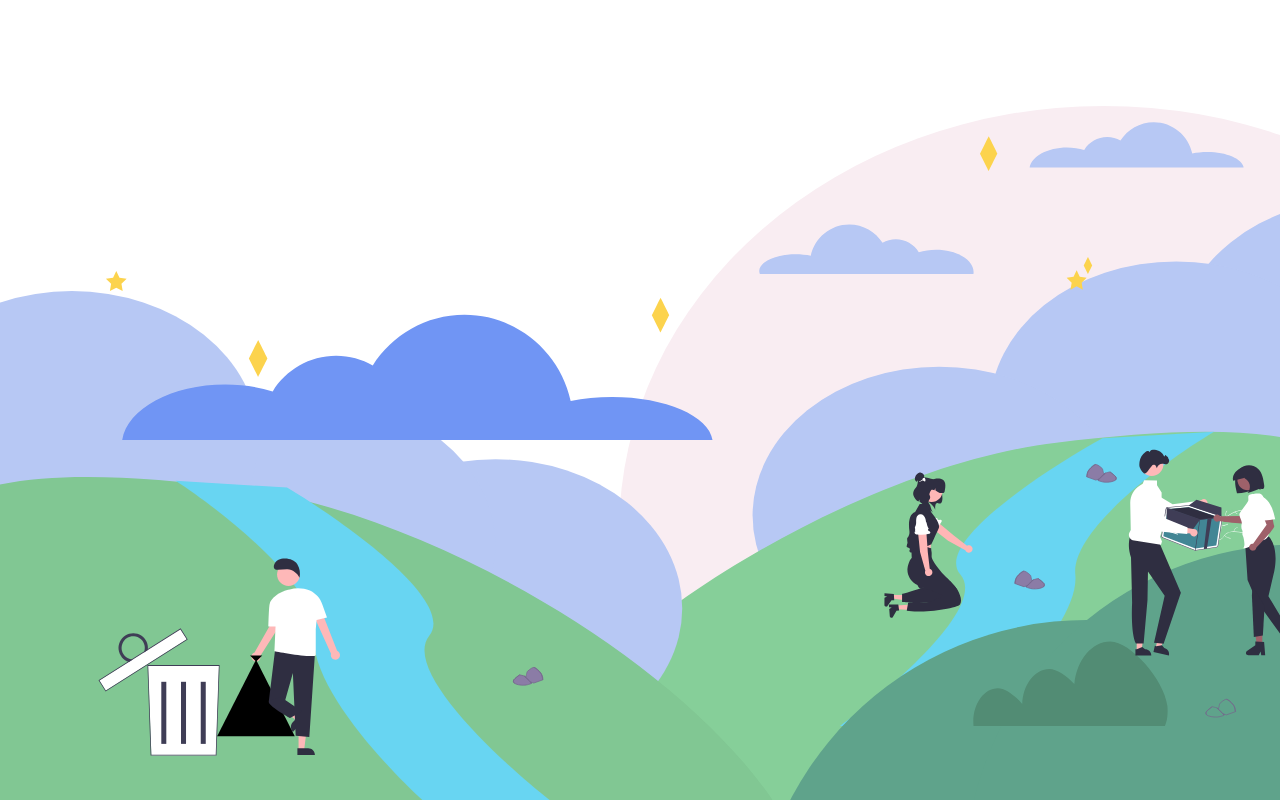
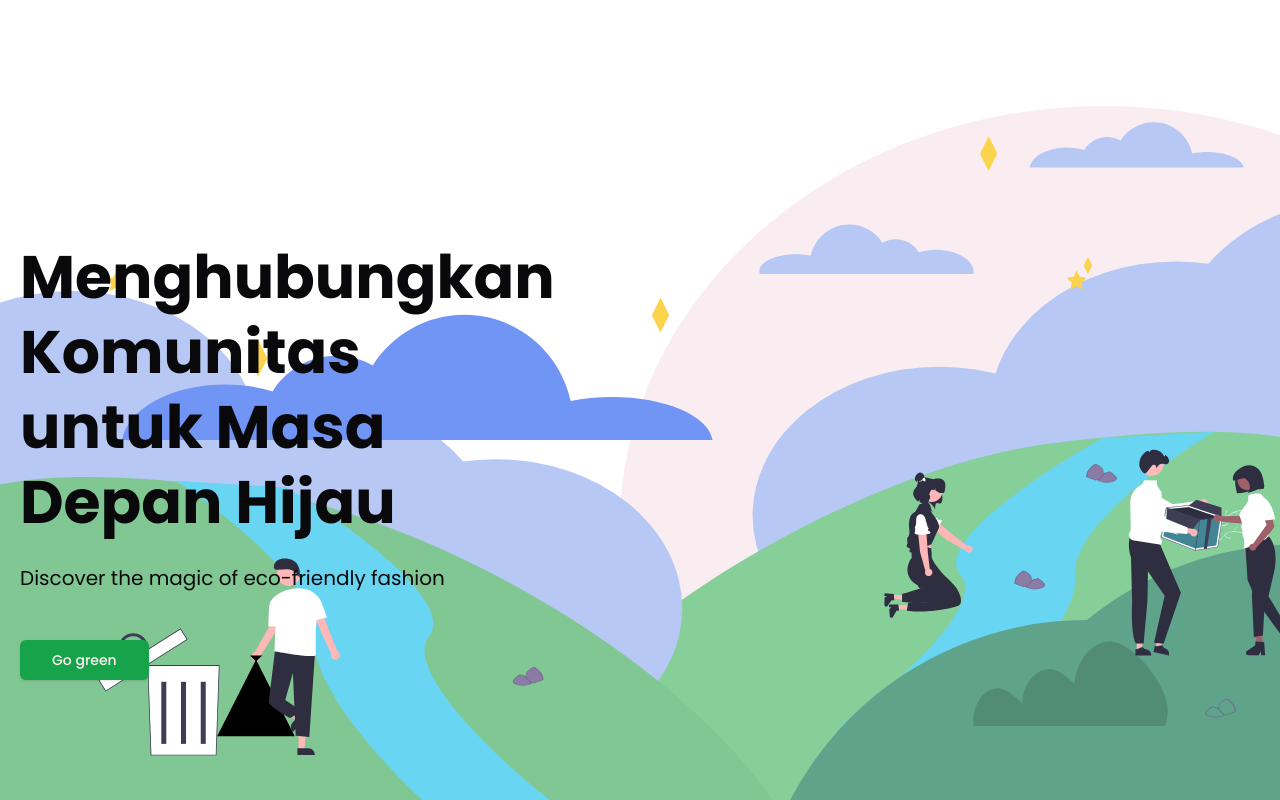
Before and after one commit to kdandy/ecofy, a Next.js app: page / in a window 1280 px wide. Built offline with nearby package versions, Linux system fonts and the light colour scheme.

Commit message:
Add hero section

```diff
--- a/package.json
+++ b/package.json
@@ -9,6 +9,7 @@
     "lint": "next lint"
   },
   "dependencies": {
+    "@radix-ui/react-slot": "^1.1.1",
     "class-variance-authority": "^0.7.1",
     "clsx": "^2.1.1",
     "lucide-react": "^0.469.0",
--- a/src/app/globals.css
+++ b/src/app/globals.css
@@ -3,61 +3,64 @@
 @tailwind base;
 @tailwind components;
 @tailwind utilities;
+
 @layer base {
   :root {
     --background: 0 0% 100%;
-    --foreground: 0 0% 3.9%;
+    --foreground: 240 10% 3.9%;
     --card: 0 0% 100%;
-    --card-foreground: 0 0% 3.9%;
+    --card-foreground: 240 10% 3.9%;
     --popover: 0 0% 100%;
-    --popover-foreground: 0 0% 3.9%;
-    --primary: 0 0% 9%;
-    --primary-foreground: 0 0% 98%;
-    --secondary: 0 0% 96.1%;
-    --secondary-foreground: 0 0% 9%;
-    --muted: 0 0% 96.1%;
-    --muted-foreground: 0 0% 45.1%;
-    --accent: 0 0% 96.1%;
-    --accent-foreground: 0 0% 9%;
+    --popover-foreground: 240 10% 3.9%;
+    --primary: 142.1 76.2% 36.3%;
+    --primary-foreground: 355.7 100% 97.3%;
+    --secondary: 240 4.8% 95.9%;
+    --secondary-foreground: 240 5.9% 10%;
+    --muted: 240 4.8% 95.9%;
+    --muted-foreground: 240 3.8% 46.1%;
+    --accent: 240 4.8% 95.9%;
+    --accent-foreground: 240 5.9% 10%;
     --destructive: 0 84.2% 60.2%;
     --destructive-foreground: 0 0% 98%;
-    --border: 0 0% 89.8%;
-    --input: 0 0% 89.8%;
-    --ring: 0 0% 3.9%;
+    --border: 240 5.9% 90%;
+    --input: 240 5.9% 90%;
+    --ring: 142.1 76.2% 36.3%;
+    --radius: 0.5rem;
     --chart-1: 12 76% 61%;
     --chart-2: 173 58% 39%;
     --chart-3: 197 37% 24%;
     --chart-4: 43 74% 66%;
     --chart-5: 27 87% 67%;
-    --radius: 0.5rem
   }
+
   .dark {
-    --background: 0 0% 3.9%;
-    --foreground: 0 0% 98%;
-    --card: 0 0% 3.9%;
-    --card-foreground: 0 0% 98%;
-    --popover: 0 0% 3.9%;
-    --popover-foreground: 0 0% 98%;
-    --primary: 0 0% 98%;
-    --primary-foreground: 0 0% 9%;
-    --secondary: 0 0% 14.9%;
+    --background: 20 14.3% 4.1%;
+    --foreground: 0 0% 95%;
+    --card: 24 9.8% 10%;
+    --card-foreground: 0 0% 95%;
+    --popover: 0 0% 9%;
+    --popover-foreground: 0 0% 95%;
+    --primary: 142.1 70.6% 45.3%;
+    --primary-foreground: 144.9 80.4% 10%;
+    --secondary: 240 3.7% 15.9%;
     --secondary-foreground: 0 0% 98%;
-    --muted: 0 0% 14.9%;
-    --muted-foreground: 0 0% 63.9%;
-    --accent: 0 0% 14.9%;
+    --muted: 0 0% 15%;
+    --muted-foreground: 240 5% 64.9%;
+    --accent: 12 6.5% 15.1%;
     --accent-foreground: 0 0% 98%;
     --destructive: 0 62.8% 30.6%;
-    --destructive-foreground: 0 0% 98%;
-    --border: 0 0% 14.9%;
-    --input: 0 0% 14.9%;
-    --ring: 0 0% 83.1%;
+    --destructive-foreground: 0 85.7% 97.3%;
+    --border: 240 3.7% 15.9%;
+    --input: 240 3.7% 15.9%;
+    --ring: 142.4 71.8% 29.2%;
     --chart-1: 220 70% 50%;
     --chart-2: 160 60% 45%;
     --chart-3: 30 80% 55%;
     --chart-4: 280 65% 60%;
-    --chart-5: 340 75% 55%
+    --chart-5: 340 75% 55%;
   }
 }
+
 @layer base {
   * {
     @apply border-border;
--- /dev/null
+++ b/src/components/custom/CustomContainer.js
@@ -0,0 +1,9 @@
+import React from "react";
+
+const CustomContainer = ({ children, className }) => {
+  return (
+    <div className={`max-w-[1360px] mx-auto px-5 ${className}`}>{children}</div>
+  );
+};
+
+export default CustomContainer;
--- a/src/components/section/Hero.js
+++ b/src/components/section/Hero.js
@@ -1,10 +1,18 @@
 import React from "react";
+import CustomContainer from "../custom/CustomContainer";
+import { Button } from "../ui/button";
 
 const Hero = () => {
   return (
-    <div
-      className="hero relative h-screen flex items-center justify-center text-center bg-cover bg-center"
-    ></div>
+    <div className="hero relative h-screen text-center bg-cover bg-center">
+      <CustomContainer className="text-left pt-[30vh]">
+        <h1 className=" text-4xl sm:text-6xl font-bold max-w-[250px] sm:max-w-[500px] sm:leading-[75px]">
+          Menghubungkan Komunitas untuk Masa Depan Hijau
+        </h1>
+        <p className="text-xl mt-6 mb-10 sm:mb-12">Discover the magic of eco-friendly fashion</p>
+        <Button size="lg">Go green</Button>
+      </CustomContainer>
+    </div>
   );
 };
 
--- /dev/null
+++ b/src/components/ui/button.jsx
@@ -0,0 +1,48 @@
+import * as React from "react"
+import { Slot } from "@radix-ui/react-slot"
+import { cva } from "class-variance-authority";
+
+import { cn } from "@/lib/utils"
+
+const buttonVariants = cva(
+  "inline-flex items-center justify-center gap-2 whitespace-nowrap rounded-md text-sm font-medium transition-colors focus-visible:outline-none focus-visible:ring-1 focus-visible:ring-ring disabled:pointer-events-none disabled:opacity-50 [&_svg]:pointer-events-none [&_svg]:size-4 [&_svg]:shrink-0",
+  {
+    variants: {
+      variant: {
+        default:
+          "bg-primary text-primary-foreground shadow hover:bg-primary/90",
+        destructive:
+          "bg-destructive text-destructive-foreground shadow-sm hover:bg-destructive/90",
+        outline:
+          "border border-input bg-background shadow-sm hover:bg-accent hover:text-accent-foreground",
+        secondary:
+          "bg-secondary text-secondary-foreground shadow-sm hover:bg-secondary/80",
+        ghost: "hover:bg-accent hover:text-accent-foreground",
+        link: "text-primary underline-offset-4 hover:underline",
+      },
+      size: {
+        default: "h-9 px-4 py-2",
+        sm: "h-8 rounded-md px-3 text-xs",
+        lg: "h-10 rounded-md px-8",
+        icon: "h-9 w-9",
+      },
+    },
+    defaultVariants: {
+      variant: "default",
+      size: "default",
+    },
+  }
+)
+
+const Button = React.forwardRef(({ className, variant, size, asChild = false, ...props }, ref) => {
+  const Comp = asChild ? Slot : "button"
+  return (
+    (<Comp
+      className={cn(buttonVariants({ variant, size, className }))}
+      ref={ref}
+      {...props} />)
+  );
+})
+Button.displayName = "Button"
+
+export { Button, buttonVariants }
```
Also changed, not shown: 1 other file (tests, documents, lock files or other folders).
